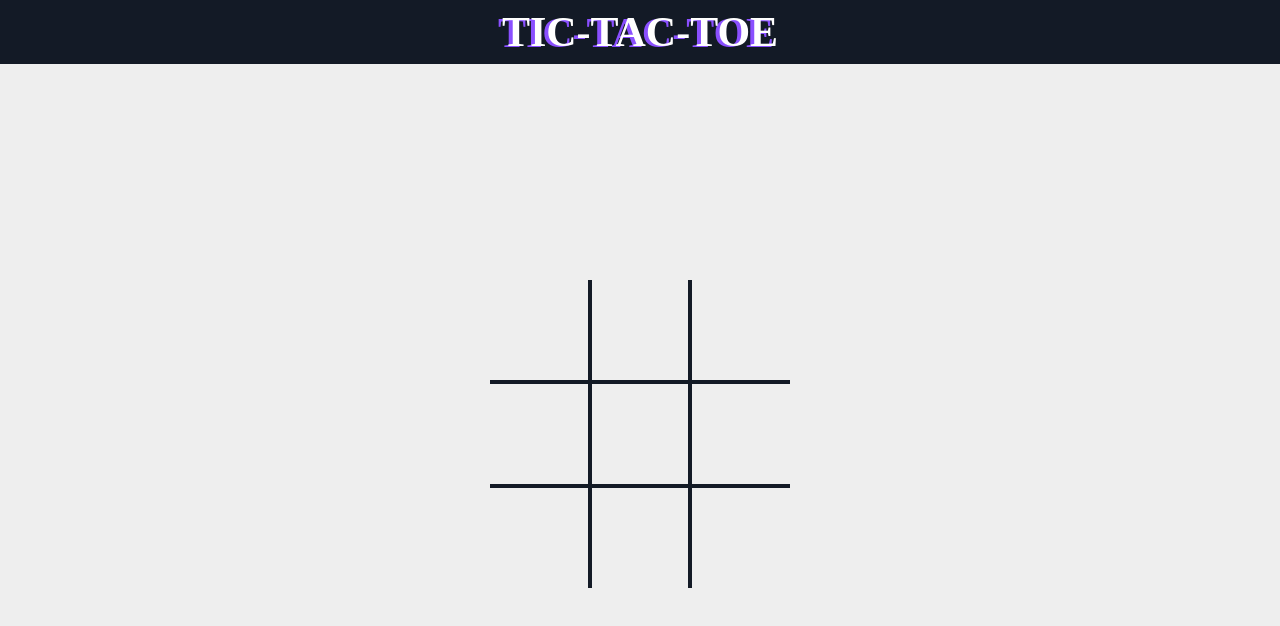
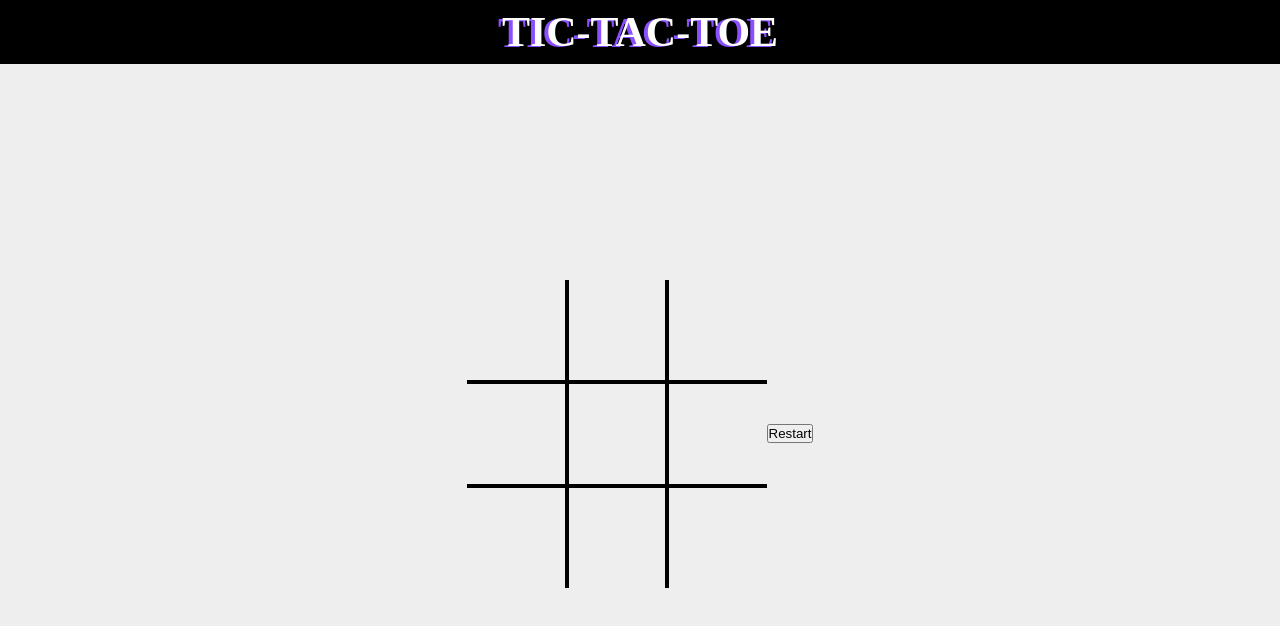
Before and after one commit to Cortina17/SimpleGame, a plain HTML site: page index.html in a window 1280 px wide. Drawn offline with Linux system fonts and the light colour scheme.

Commit message:
Style changes and restart button added

```diff
--- a/index.html
+++ b/index.html
@@ -28,6 +28,11 @@
             <div class="cell"></div>
             <div class="cell"></div>
         </section>
+
+        <section class="reset">
+            <button onclick="setUp()" id="reset-btn">Restart</button>
+        </section>
+
     </main>
 
     <script src="./main.js"></script>
--- a/main.js
+++ b/main.js
@@ -1,52 +1,54 @@
-const board_el = document.querySelector('#board');
-const cell_els = document.querySelectorAll('#board .cell');
+const board_el = document.querySelector("#board");
+const cell_els = document.querySelectorAll("#board .cell");
+let currentTurn;
 const combinations = [
-    [0,1,2],
-    [3,4,5],
-    [6,7,8],
-    [0,3,6],
-    [1,4,7],
-    [2,5,8],
-    [0,4,8],
-    [2,4,6]
-]
-let currentTurn;
+    [0, 1, 2],
+    [3, 4, 5],
+    [6, 7, 8],
+    [0, 3, 6],
+    [1, 4, 7],
+    [2, 5, 8],
+    [0, 4, 8],
+    [2, 4, 6],
+];
 
 setUp();
 
 function setUp() {
-    board_el.classList.remove('turn-x', 'turn-o');
+    board_el.classList.remove("turn-x", "turn-o");
 
-    for (let cell of cell_els){
-        cell.classList.remove('x', 'o');
-        cell.addEventListener('click', fillCell, {once: true});
+    for (let cell of cell_els) {
+        cell.classList.remove("x", "o");
+        cell.addEventListener("click", fillCell, { once: true });
     }
 
-    currentTurn = Math.round(Math.random(0, 1)) == 1 ? 'x' : 'o';
-    board_el.classList.add('turn-' + currentTurn);
+    currentTurn = Math.round(Math.random(0, 1)) == 1 ? "x" : "o";
+    board_el.classList.add("turn-" + currentTurn);
 }
 
-function fillCell(){
+function fillCell() {
     this.classList.add(currentTurn);
 
-    if(checkWin()){
-        const restart = confirm(currentTurn.toUpperCase() + " is the winner!! Do you want to play again?");
+    if (checkWin()) {
+        const restart = confirm(
+            currentTurn.toUpperCase() + " is the winner!! Do you want to play again?"
+        );
 
-        if(restart) setUp();
-    }else if(checkDraw()){
+        if (restart) setUp();
+    } else if (checkDraw()) {
         const restart = confirm("It's a draw!! Do you want to play again?");
 
-        if(restart) setUp();
-    } else{
-        currentTurn = currentTurn == 'x' ? 'o' : 'x';
-        board_el.classList.remove('turn-o', 'turn-x');
-        board_el.classList.add('turn-' + currentTurn);
+        if (restart) setUp();
+    } else {
+        currentTurn = currentTurn == "x" ? "o" : "x";
+        board_el.classList.remove("turn-o", "turn-x");
+        board_el.classList.add("turn-" + currentTurn);
     }
 }
 
-function checkWin(){
-    return combinations.some(combination => {
-        return combination.every(c => {
+function checkWin() {
+    return combinations.some((combination) => {
+        return combination.every((c) => {
             if (cell_els[c].classList.contains(currentTurn)) {
                 return true;
             }
@@ -55,10 +57,9 @@ function checkWin(){
     });
 }
 
-function checkDraw(){
-    return [...cell_els].every(c => {
-        if(
-        c.classList.contains('x') || c.classList.contains('o')){
+function checkDraw() {
+    return [...cell_els].every((c) => {
+        if (c.classList.contains("x") || c.classList.contains("o")) {
             return true;
         }
 
--- a/style/main.css
+++ b/style/main.css
@@ -1,6 +1,6 @@
 :root{
     --primary: #8A4FFF;
-    --dark: #131A26;
+    --dark: #000000;
     --grey: #CCC;
     --light: #EEE;
 }
@@ -9,8 +9,6 @@
     margin: 0;
     padding: 0;
     box-sizing: border-box;
-
-
 }
 
 body {
@@ -131,3 +129,14 @@ main {
 .board.turn-o .cell:not(.x):not(.o):hover::before{
     border-color: var(--grey);
 }
+
+.reset{
+    display: flex;
+
+}
+
+#reset-btn{
+    flex-wrap: nowrap;
+    align-items: center;
+    justify-content: center;
+}
```
Also changed, not shown: assets/1 ELxNO3RFHEpG_2JsViRILw.png (deleted).
